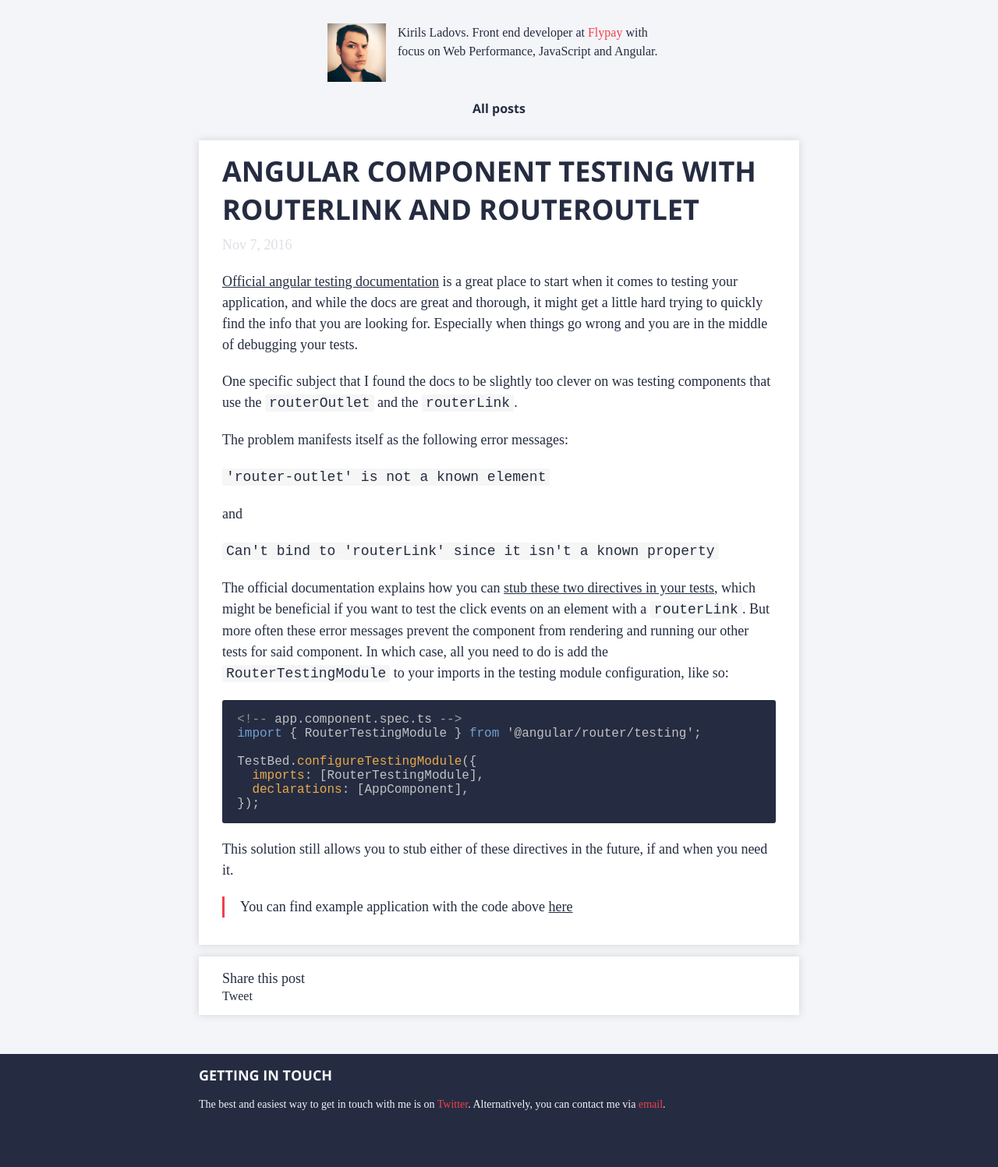
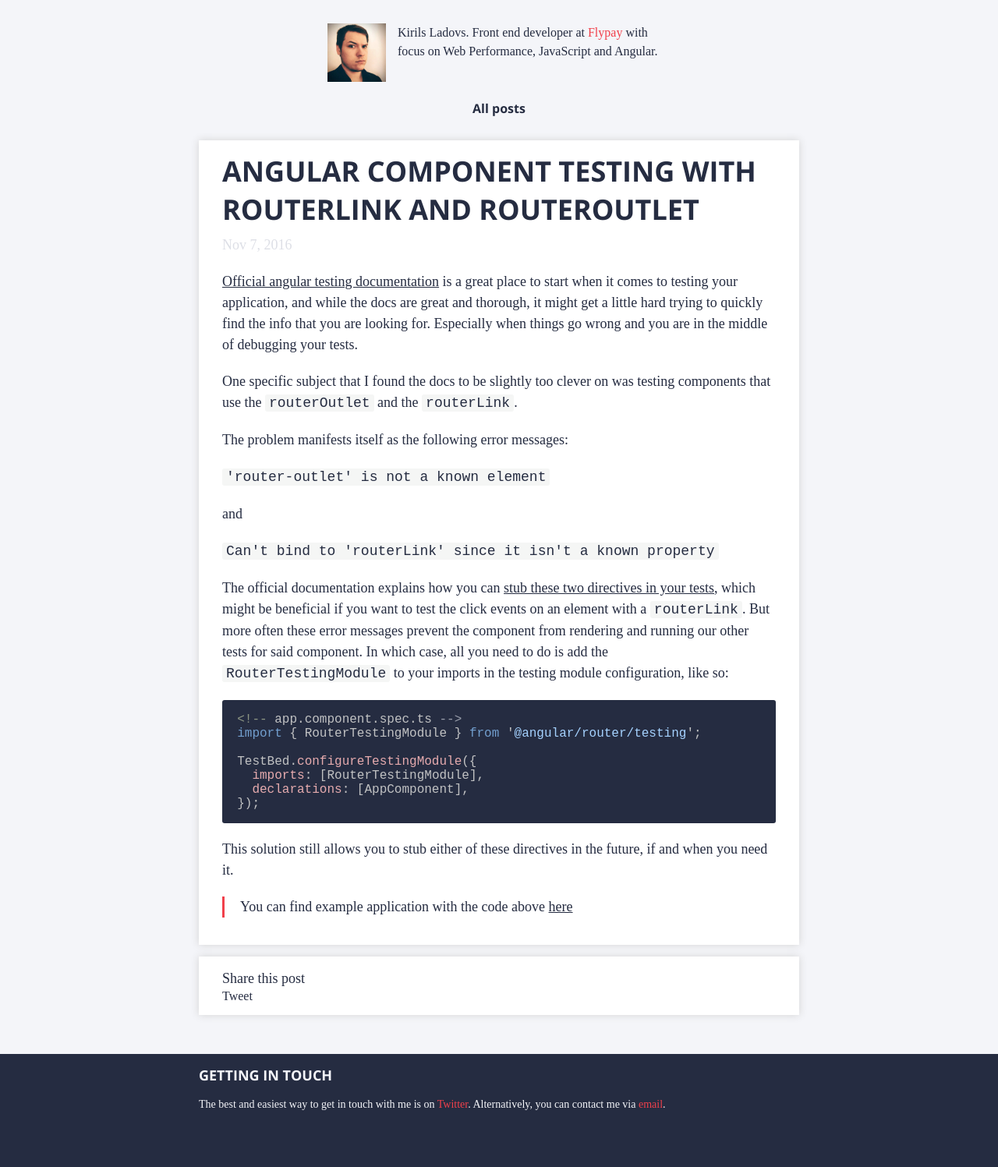
Before and after one commit to kirjai/deprecated-blog, a Jekyll site: the page built from _posts/2016-11-07-component-testing-with-routerlink.markdown, in a window 1280 px wide. Shown: the whole page at 78% size. Built offline with Jekyll 4.4.1, drawn with Linux system fonts in a browser that asks for light colours; some web fonts are replaced; comment, search, counter and statistics services are not loaded.

Commit message:
feat: highlighting improvements

```diff
--- a/_sass/_syntax-highlighting.scss
+++ b/_sass/_syntax-highlighting.scss
@@ -51,8 +51,11 @@ pre,
 .highlight .s1,.highlight .ss,.highlight .bp { color: #C1C2C3; }
 .highlight .k,.highlight .kc,.highlight .kd,.highlight .kn,.highlight .kp,.highlight .kr,
 .highlight .nt { color: #729fcf; }
-.highlight .cp,.highlight .gh,.highlight .gu,.highlight .na,.highlight .nf { color: #E9A94B ; }
+.highlight .cp,.highlight .gh,.highlight .gu,.highlight .na,.highlight .nf { color: #e6abae ; }
 .highlight .m,.highlight .nb,.highlight .no,.highlight .mf,.highlight .mh,.highlight .mi,.highlight .mo,
 .highlight .il { color: #8ae234; }
 .highlight .o { color: #989DAA; }
 .highlight .nv,.highlight .vc,.highlight .vg,.highlight .vi { color: #fff; }
+
+// Custom
+.highlight .s1 { color: #A5D2FF; }
```
